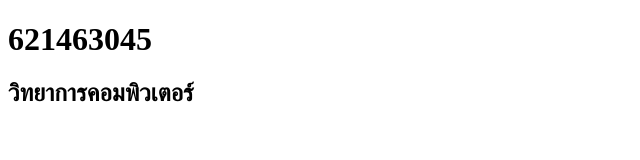
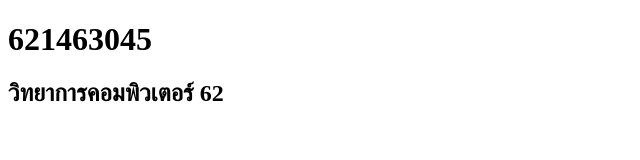
Before and after one commit to anusornc/Node-WebChat, a plain HTML site: page index-621463045.html in a window 1280 px wide. Shown: the full height of the page, 0-640 px from the left. Drawn offline with Linux system fonts and the light colour scheme.

Commit message:
621463045

```diff
--- a/index-621463045.html
+++ b/index-621463045.html
@@ -8,6 +8,6 @@
 </head>
 <body>
     <h1>621463045</h1>
-    <h2>วิทยาการคอมพิวเตอร์</h2>
+    <h2>วิทยาการคอมพิวเตอร์ 62</h2>
 </body>
 </html>
```
